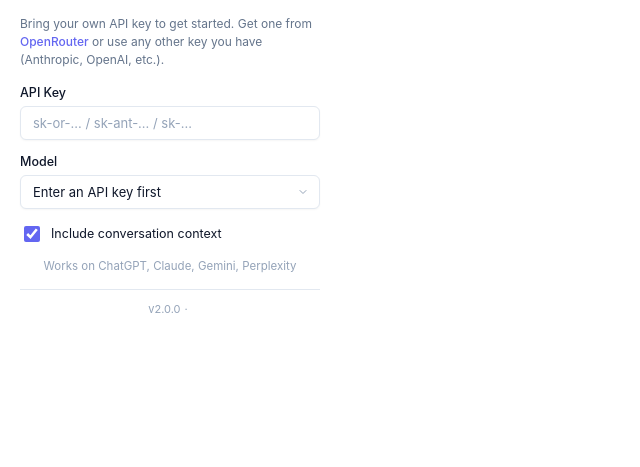
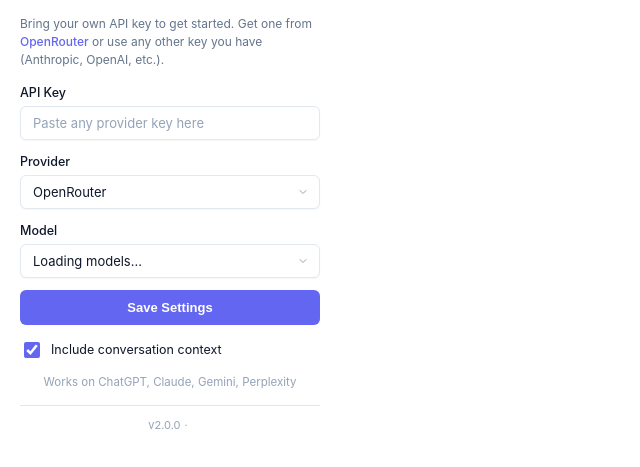
Before and after one commit to AaryanKapoor08/godprompt, a website built with Vite: page extension/src/popup/popup.html in a window 1280 px wide. Shown: the part 73-540 px from the top of the page, without its empty margins (0-640 px from the left). Built offline with nearby package versions, Linux system fonts and the light colour scheme; some packages are replaced by stand-ins of ours.

Commit message:
update extension/src/popup/popup.html

```diff
--- a/extension/src/popup/popup.html
+++ b/extension/src/popup/popup.html
@@ -18,15 +18,25 @@
   <!-- API Key Settings -->
   <div id="byok-section" class="section">
     <label for="api-key">API Key</label>
-    <input type="password" id="api-key" placeholder="sk-or-... / sk-ant-... / sk-..." autocomplete="off" spellcheck="false">
+    <input type="password" id="api-key" placeholder="Paste any provider key here" autocomplete="off" spellcheck="false">
     <div id="key-status" class="status"></div>
+
+    <div class="model-label-row">
+      <label for="provider-select" class="label--model">Provider</label>
+    </div>
+    <select id="provider-select" class="model-select">
+      <option value="openrouter">OpenRouter</option>
+      <option value="openai">OpenAI</option>
+      <option value="anthropic">Anthropic</option>
+      <option value="google">Google</option>
+    </select>
 
     <div class="model-label-row">
       <label for="model-select" class="label--model">Model</label>
       <span id="model-hint" class="model-hint"></span>
     </div>
     <select id="model-select" class="model-select">
-      <option value="">Enter an API key first</option>
+      <option value="">Loading models...</option>
     </select>
     <span id="cost-hint" class="cost-hint"></span>
 
@@ -35,6 +45,11 @@
       <input type="text" id="custom-model" placeholder="org/model-name" autocomplete="off" spellcheck="false">
       <div id="custom-model-status" class="status"></div>
     </div>
+
+    <div class="actions">
+      <button id="save-settings" class="btn btn--primary" type="button">Save Settings</button>
+    </div>
+    <div id="save-status" class="status"></div>
   </div>
 
   <!-- Context Toggle -->
```
